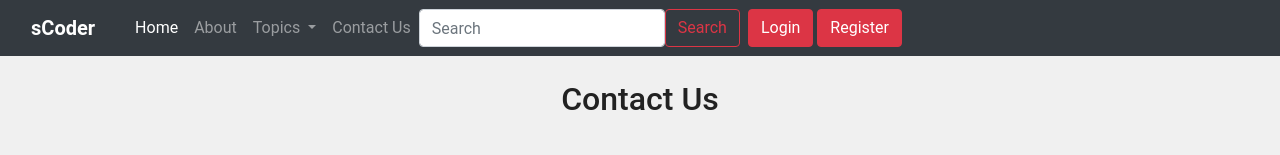
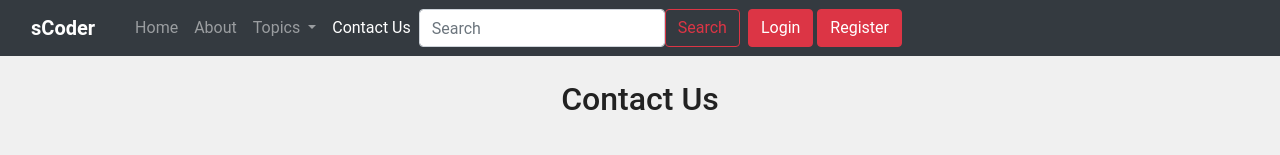
Before and after one commit to ShawonBarman/Bootstrap-4-project-4, a plain HTML site: page contact.html in a window 1280 px wide. Shown: the top 155 px of the page. Drawn offline with nearby package versions, Linux system fonts and the light colour scheme.

Commit message:
Create contact.html

```diff
--- a/contact.html
+++ b/contact.html
@@ -25,7 +25,7 @@
             <div class="collapse navbar-collapse" id="navbarSupportedContent">
                 <ul class="navbar-nav me-auto mb-2 mb-lg-0">
                     <li class="nav-item">
-                        <a class="nav-link active" aria-current="page" href="/">Home</a>
+                        <a class="nav-link" aria-current="page" href="/">Home</a>
                     </li>
                     <li class="nav-item">
                         <a class="nav-link" href="about.html">About</a>
@@ -46,7 +46,7 @@
                         </ul>
                     </li>
                     <li class="nav-item">
-                        <a class="nav-link" href="contact.html">Contact Us</a>
+                        <a class="nav-link active" href="contact.html">Contact Us</a>
                     </li>
                 </ul>
                 <form class="d-flex">
```
